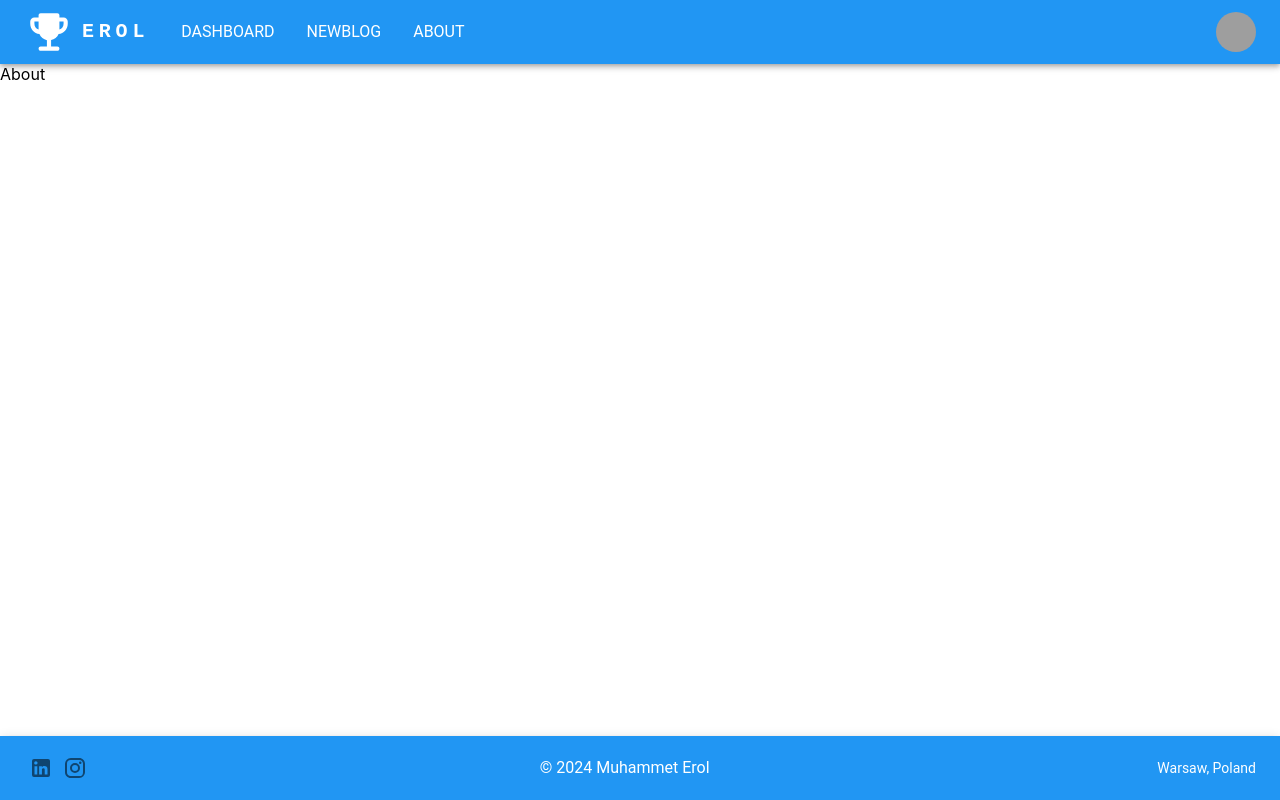
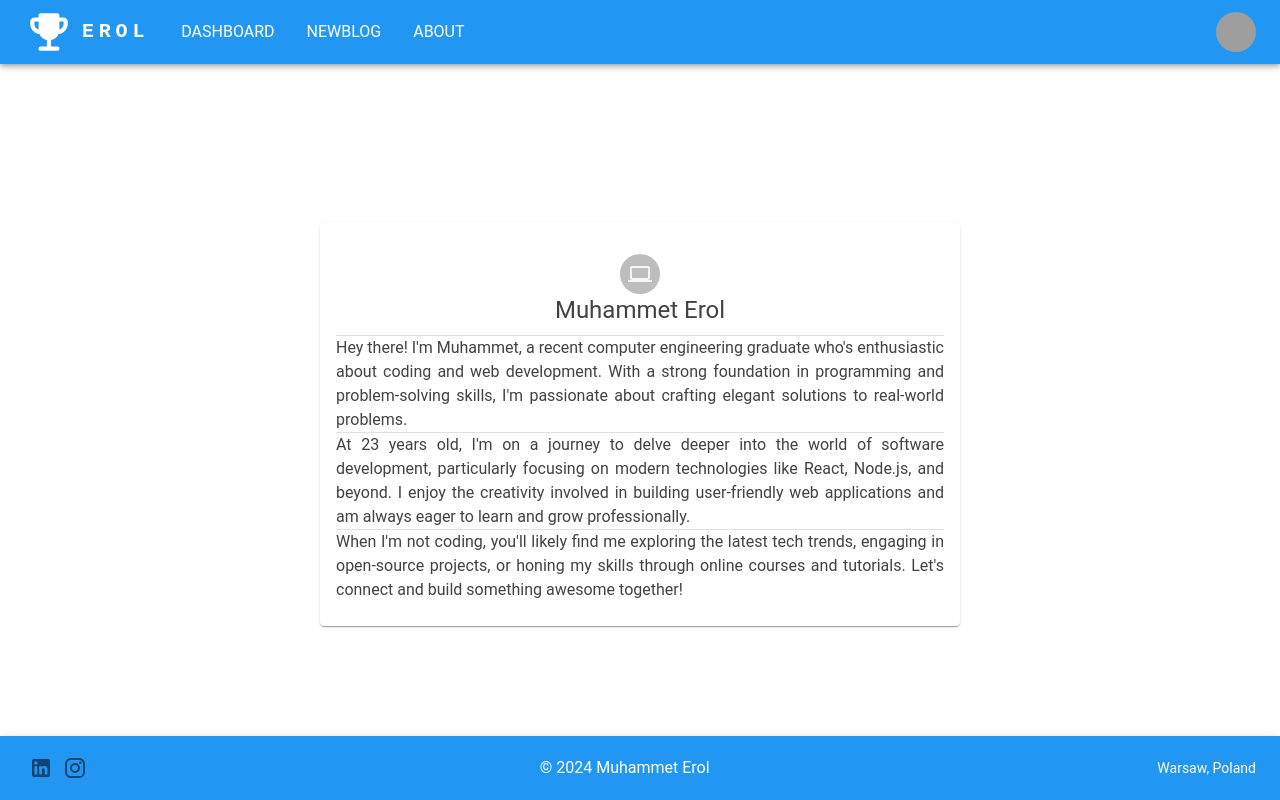
Before and after one commit to muhammeterl1912/MileStone-React-Blog-app, a React (Create React App) app: page /about in a window 1280 px wide. Built offline with nearby package versions, Linux system fonts and the light colour scheme; grey boxes are pictures that could not be loaded.

Commit message:
Created about page.

```diff
--- a/src/components/NavBar.jsx
+++ b/src/components/NavBar.jsx
@@ -164,7 +164,7 @@ function NavBar() {
           <Box sx={{ flexGrow: 0 }}>
             <Tooltip title="Open settings">
               <IconButton onClick={handleOpenUserMenu} sx={{ p: 0 }}>
-                <Avatar src="/broken-image.jpg" />
+                <Avatar src={user?.image ? user.image : "/broken-image.jpg"} />
               </IconButton>
             </Tooltip>
             <Menu
--- a/src/components/pages/About.jsx
+++ b/src/components/pages/About.jsx
@@ -1,9 +1,89 @@
-import React from 'react'
+import React from "react";
+import { Card, CardContent, Typography, Avatar, Divider } from "@mui/material";
+import { makeStyles } from "@mui/styles";
+import ComputerIcon from "@mui/icons-material/Computer";
+
+const useStyles = makeStyles((theme) => ({
+  root: {
+    display: "flex",
+    justifyContent: "center",
+    alignItems: "center",
+    height: "90vh",
+  },
+  card: {
+    width: "50%",
+    backgroundColor: "#ffffff",
+    borderRadius: theme.spacing(2),
+    boxShadow: "0px 4px 8px rgba(0, 0, 0, 0.1)",
+  },
+  avatar: {
+    width: theme.spacing(10),
+    height: theme.spacing(10),
+    margin: "auto",
+    marginTop: theme.spacing(2),
+    backgroundColor: theme.palette.primary.main,
+    color: theme.palette.primary.contrastText,
+  },
+  content: {
+    padding: theme.spacing(4),
+  },
+  paragraph: {
+    marginBottom: theme.spacing(2),
+    textAlign: "justify",
+  },
+}));
 
 const About = () => {
+  const classes = useStyles();
+
   return (
-    <div>About</div>
-  )
-}
+    <div className={classes.root}>
+      <Card className={classes.card}>
+        <CardContent className={classes.content}>
+          <Avatar className={classes.avatar}>
+            <ComputerIcon />
+          </Avatar>
+          <Typography variant="h5" component="h2" align="center" gutterBottom>
+            Muhammet Erol
+          </Typography>
+          <Divider />
+          <Typography
+            variant="body1"
+            align="justify"
+            className={classes.paragraph}
+          >
+            Hey there! I'm Muhammet, a recent computer engineering graduate
+            who's enthusiastic about coding and web development. With a strong
+            foundation in programming and problem-solving skills, I'm passionate
+            about crafting elegant solutions to real-world problems.
+          </Typography>
+          <Divider />
+          <Typography
+            variant="body1"
+            align="justify"
+            className={classes.paragraph}
+          >
+            At 23 years old, I'm on a journey to delve deeper into the world of
+            software development, particularly focusing on modern technologies
+            like React, Node.js, and beyond. I enjoy the creativity involved in
+            building user-friendly web applications and am always eager to learn
+            and grow professionally.
+          </Typography>
+          <Divider />
+          <Typography
+            variant="body1"
+            align="justify"
+            className={classes.paragraph}
+          >
+            When I'm not coding, you'll likely find me exploring the latest tech
+            trends, engaging in open-source projects, or honing my skills
+            through online courses and tutorials. Let's connect and build
+            something awesome together!
+          </Typography>
+        </CardContent>
+      </Card>
+    </div>
+  );
+};
 
-export default About
+export default About;
```
